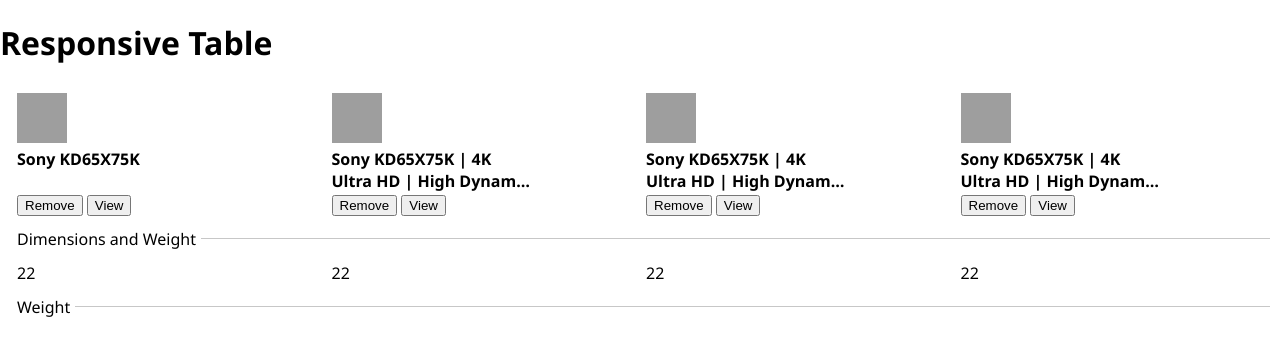
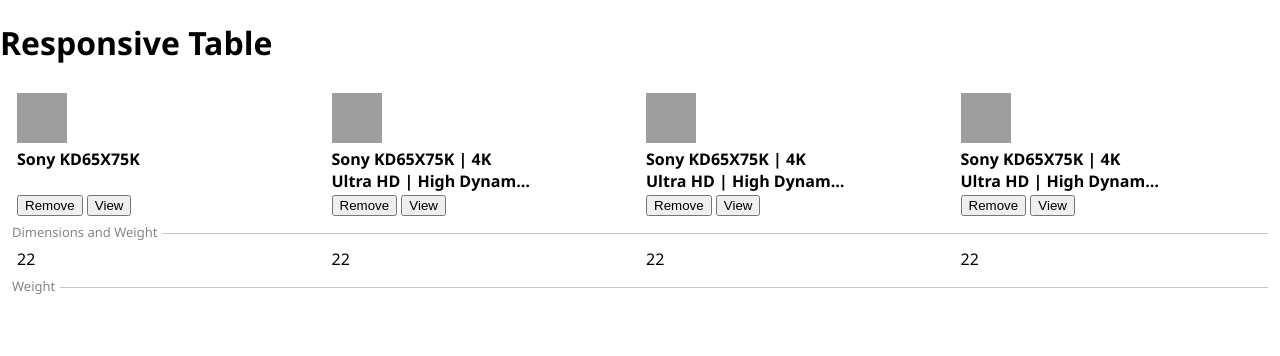
Before and after one commit to mohamed-alalwan/responsive-table, a plain HTML site: page index.html in a window 1280 px wide. Drawn offline with Linux system fonts and the light colour scheme; grey boxes are pictures that could not be loaded.

Commit message:
modified css to style the table data headers

```diff
--- a/index.html
+++ b/index.html
@@ -67,7 +67,7 @@
 
                 <tr class="data-heading-row" col->
                     <!--Data Heading-->
-                    <td class="data-heading">Dimensions and Weight</td>
+                    <td colspan="4" class="data-heading">Dimensions and Weight</td>
                 </tr>
 
                 <tr>
@@ -86,7 +86,7 @@
 
                  <tr class="data-heading-row">
                     <!--Data Heading-->
-                    <td class="data-heading">Weight</td>
+                    <td colspan="4" class="data-heading">Weight</td>
                 </tr>
 
             </table>
--- a/styles.css
+++ b/styles.css
@@ -49,12 +49,19 @@ td, th {
 }
 
 .data-heading-row {
+    position: relative;
     width: 100% !important;
 }
+
 .data-heading {
+    width: 100%;
     align-items: center;
     position: sticky;
     left: 0;
+    overflow: hidden;
+    padding: 0 !important;
+    color: rgb(133, 133, 133);
+    font-size: small;
 }
 
 .data-heading::after {
@@ -64,6 +71,6 @@ td, th {
     display: inline-block;
     content: '';
     height:1px;
-    width: 100vw;
+    width: 100%;
     background:rgb(199, 199, 199);
 }
```
